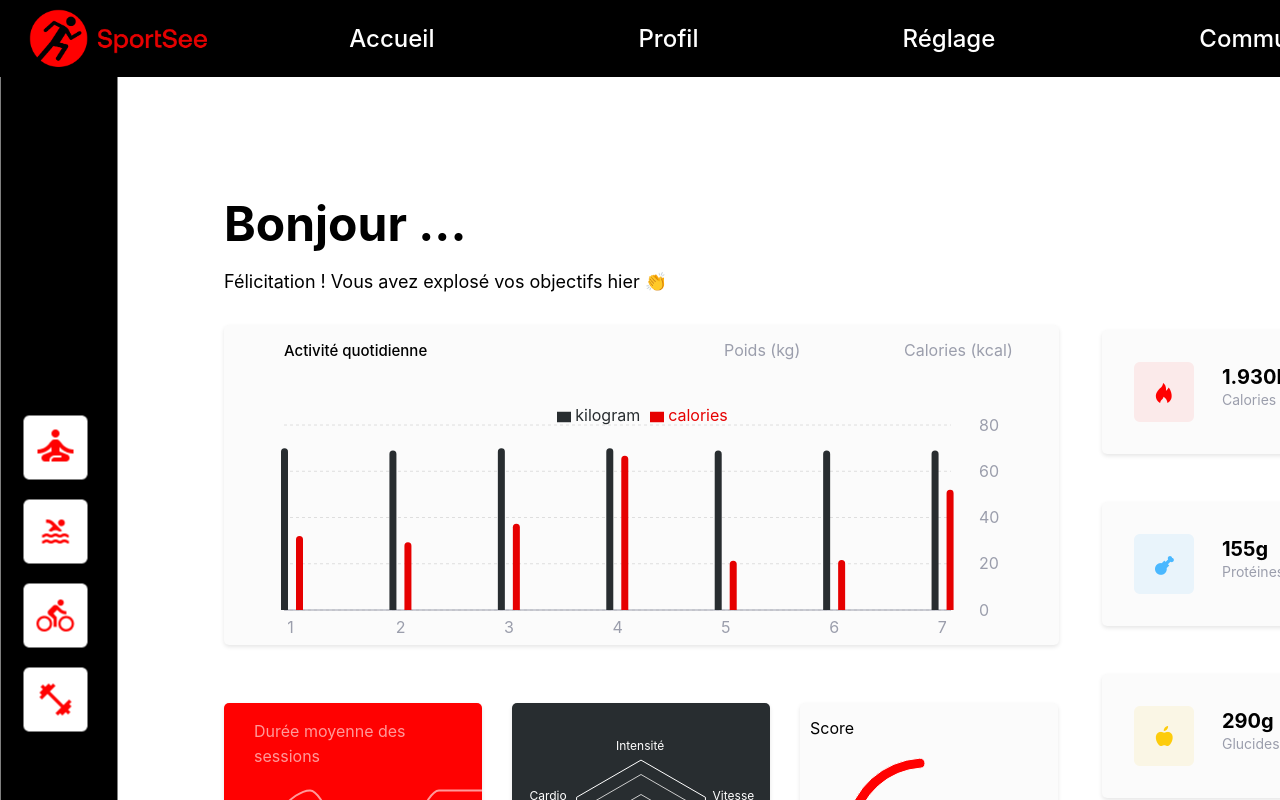
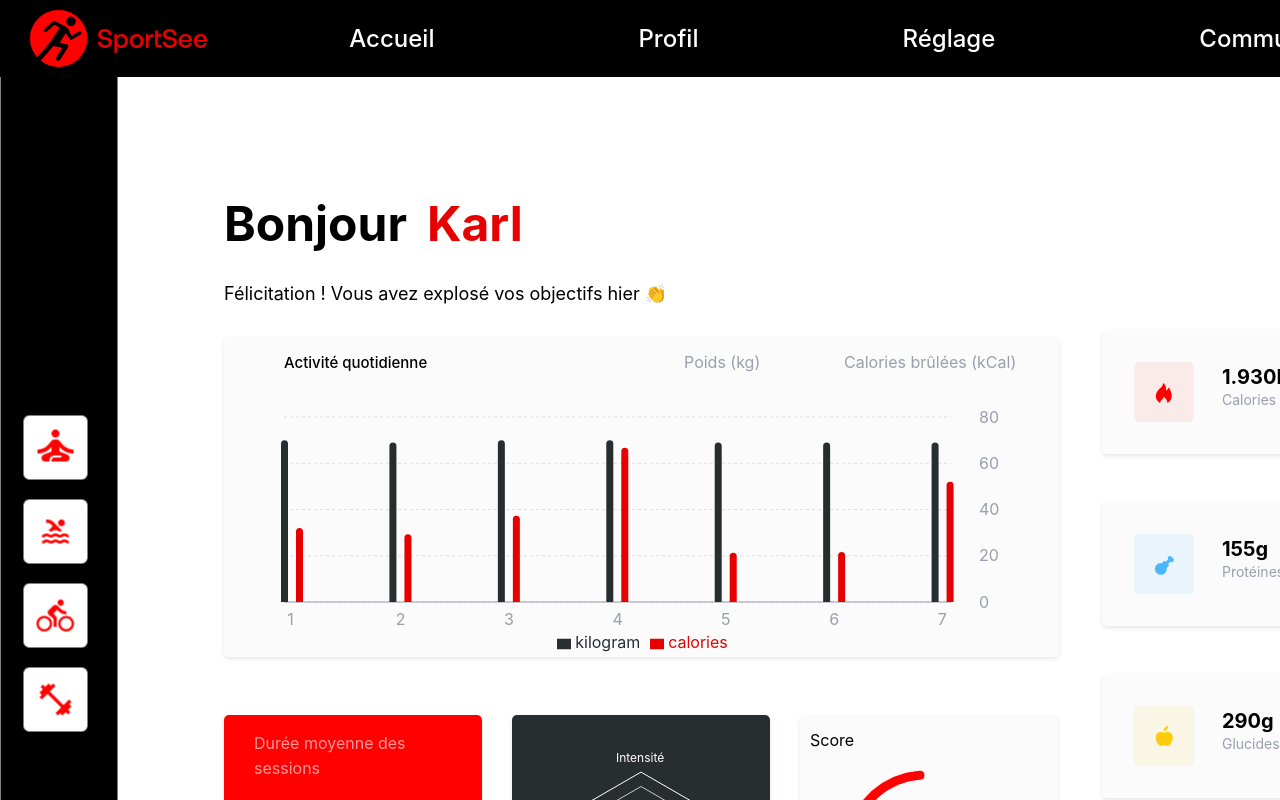
Before and after one commit to JohanLowenski/SportSee, a React (Create React App) app: page / in a window 1280 px wide. Shown: the top 800 px of the page. Built offline with nearby package versions, Linux system fonts and the light colour scheme.

Commit message:
Ajout user

```diff
--- a/src/components/css/homepage.css
+++ b/src/components/css/homepage.css
@@ -59,14 +59,6 @@
   height: 779px;
   margin: 0px 0px 0px 224px;
 }
-.homepage .homepage__section .homepage__section-item h1 {
-  font-size: 48px;
-  margin-top: 0;
-  margin-bottom: 0;
-}
-.homepage .homepage__section .homepage__section-item p {
-  font-size: 18px;
-}
 .homepage .homepage__section .activities {
   background-color: #fbfbfb;
   box-shadow: 0px 2px 4px rgba(0, 0, 0, 0.1);
--- /dev/null
+++ b/src/components/css/user.css
@@ -0,0 +1,13 @@
+.homepage__section-item h1 {
+  font-size: 48px;
+  margin-top: 0;
+  margin-bottom: 0;
+}
+.homepage__section-item h1 Span {
+  color: #e60000;
+  margin-left: 20px;
+}
+.homepage__section-item p {
+  margin-top: 30px;
+  font-size: 18px;
+}
--- a/src/components/pages/homepage.js
+++ b/src/components/pages/homepage.js
@@ -6,12 +6,13 @@ import Zen from "../../assets/zen.png";
 import Swim from "../../assets/swim.png";
 import Bike from "../../assets/bike.png";
 import Bodybuilding from "../../assets/bodybuilding.png";
+import User from "../user";
 import Alimentation from "../alimentation";
 import Activities from "../useractivity";
 import Moyenne from "../useraveragesessions";
 import Radar from "../radar";
 import Score from "../score";
-const Homepage = (props) => {
+const Homepage = () => {
   return (
     <div className="homepage">
       <div className="header">
@@ -36,8 +37,7 @@ const Homepage = (props) => {
       </aside>
       <section className="homepage__section">
         <div className="homepage__section-item">
-          <h1>Bonjour ...</h1>
-          <p>Félicitation ! Vous avez explosé vos objectifs hier 👏</p>
+          <User />
         </div>
         <div className="activities">
           <Activities />
--- a/src/components/scss/homepage.scss
+++ b/src/components/scss/homepage.scss
@@ -57,16 +57,7 @@
     width: 1126px;
     height: 779px;
     margin: 0px 0px 0px 224px;
-    .homepage__section-item {
-      h1 {
-        font-size: 48px;
-        margin-top: 0;
-        margin-bottom: 0;
-      }
-      p {
-        font-size: 18px;
-      }
-    }
+
     .activities {
       background-color: #fbfbfb;
       box-shadow: 0px 2px 4px rgba(0, 0, 0, 0.1);
--- /dev/null
+++ b/src/components/scss/user.scss
@@ -0,0 +1,15 @@
+.homepage__section-item {
+  h1 {
+    font-size: 48px;
+    margin-top: 0;
+    margin-bottom: 0;
+    Span {
+      color: #e60000;
+      margin-left: 20px;
+    }
+  }
+  p {
+    margin-top: 30px;
+    font-size: 18px;
+  }
+}
--- /dev/null
+++ b/src/components/user.js
@@ -0,0 +1,30 @@
+import React from "react";
+import "./css/user.css";
+
+const USER_MAIN_DATA = {
+  id: 12,
+  userInfos: {
+    firstName: "Karl",
+    lastName: "Dovineau",
+    age: 31,
+  },
+  todayScore: 0.12,
+  keyData: {
+    calorieCount: 1930,
+    proteinCount: 155,
+    carbohydrateCount: 290,
+    lipidCount: 50,
+  },
+};
+const User = (props) => {
+  return (
+    <div>
+      <h1>
+        Bonjour<span>{USER_MAIN_DATA.userInfos.firstName}</span>
+      </h1>
+      <p>Félicitation ! Vous avez explosé vos objectifs hier 👏</p>
+    </div>
+  );
+};
+
+export default User;
--- a/src/components/useractivity.js
+++ b/src/components/useractivity.js
@@ -62,10 +62,10 @@ const Activities = () => {
         <text x={60} y={31} fontSize={15} fontWeight={500}>
           Activité quotidienne
         </text>
-        <text className="cal" x={680} y={31} fill="#9B9EAC">
-          Calories (kcal)
+        <text className="cal" x={620} y={31} fill="#9B9EAC">
+          Calories brûlées (kCal)
         </text>
-        <text className="kilo" x={500} y={31} fill="#9B9EAC">
+        <text className="kilo" x={460} y={31} fill="#9B9EAC">
           Poids (kg)
         </text>
         <CartesianGrid strokeDasharray="3 3" vertical={false} stroke="#dedede" />
@@ -80,7 +80,7 @@ const Activities = () => {
         <YAxis yAxisId="kg" orientation="right" stroke="#9B9EAC" axisLine={false} tickLine={false} dx={20} />
         <YAxis yAxisId="cal" hide={true} />
         <Tooltip />
-        <Legend verticalAlign="top" />
+        <Legend />
         <Bar yAxisId="kg" dataKey="kilogram" fill="#282D30" barSize={7} radius={[50, 50, 0, 0]} />
         <Bar yAxisId="cal" dataKey="calories" fill="#E60000" barSize={7} radius={[50, 50, 0, 0]} />
       </BarChart>
```
